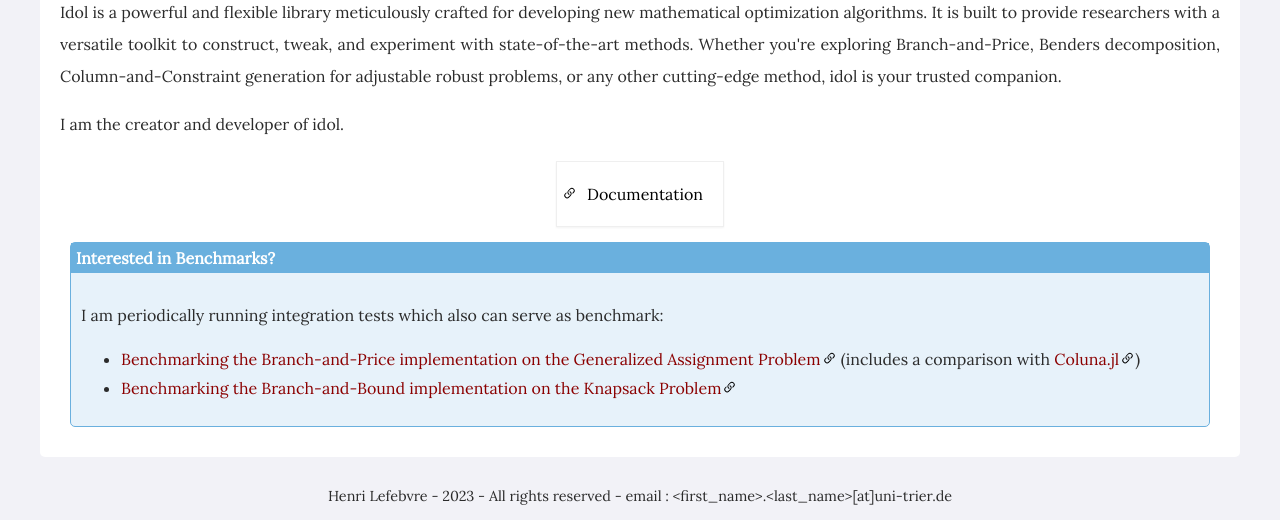
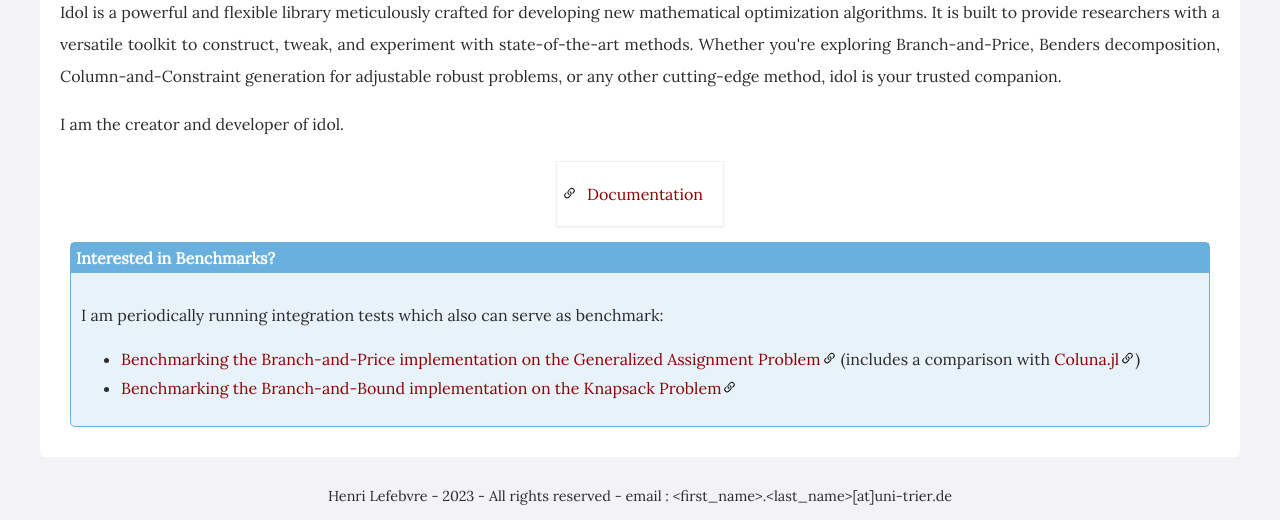
Before and after one commit to hlefebvr/hlefebvr.github.io, a Jekyll site: the page built from idol-lib/index.html, in a window 1280 px wide. Shown: the part 533-1053 px from the top of the page. Built offline with Jekyll 4.4.1, drawn with Linux system fonts in a browser that asks for light colours; nearby versions of some CDN libraries; a style sheet for code colours, icons or effects is not loaded.

Commit message:
use color for attachment links

```diff
--- a/assets/css/design.css
+++ b/assets/css/design.css
@@ -226,7 +226,6 @@ border-radius: 5px;
 }
 
 .attachment {
-    color:black  !important;
     margin: 5px;
     padding: 20px 20px 20px 30px !important;
     border: 1px solid #efefef;
```
